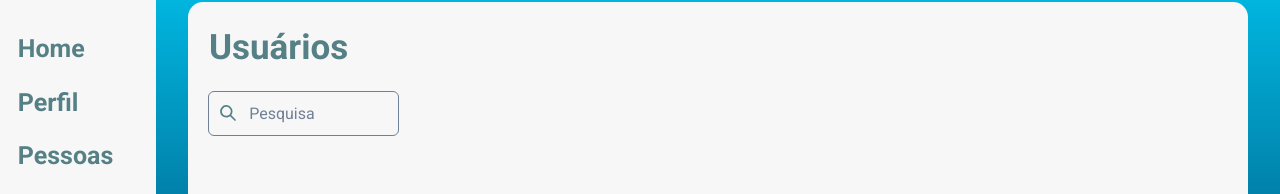
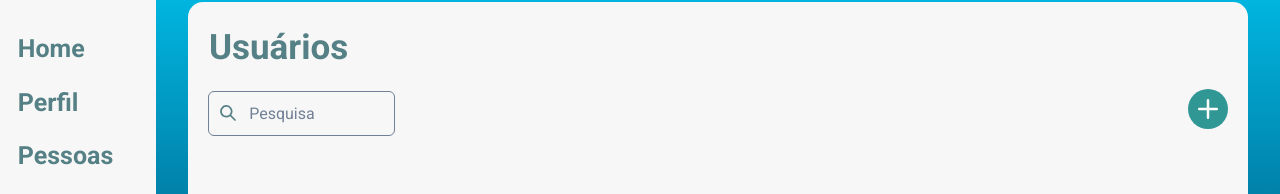
Before and after one commit to GabrieelAraujoo/front-arlock, a React (Create React App) app: page /Adm/Usuarios in a window 1280 px wide. Shown: the part 117-311 px from the top of the page. Built offline with nearby package versions, Linux system fonts and the light colour scheme.

Commit message:
chore: att tabela

```diff
--- a/src/components/Table/Alugueis/Aprovacao/BodyListAprovacao.jsx
+++ b/src/components/Table/Alugueis/Aprovacao/BodyListAprovacao.jsx
@@ -3,11 +3,12 @@ import { Tbody, Td } from "@chakra-ui/react";
 export function BodyListAprovacao({ aprovacao }){
     return(
         <Tbody fontSize="13px" paddingTop="12px" paddingBottom="1px">
-            <Td width="10%">{aprovacao.armario}</Td>
-            <Td width="25%">{aprovacao.aluno}</Td>
-            <Td width="15%">{aprovacao.rm}</Td>
-            <Td width="15%">{aprovacao.curso}</Td>
-            <Td width="25%">{aprovacao.pagamento}</Td>
+            <Td width="15%">{aprovacao.armario}</Td>
+            <Td width="20%">{aprovacao.aluno}</Td>
+            <Td width="10%">{aprovacao.rm}</Td>
+            <Td width="25%">{aprovacao.curso}</Td>
+            <Td width="15%">{aprovacao.pagamento}</Td>
+            <Td width="15%">{aprovacao.pagamento}</Td>
         </Tbody>
  );
 }
--- a/src/components/Table/Alugueis/Aprovacao/HeadListAprovacao.jsx
+++ b/src/components/Table/Alugueis/Aprovacao/HeadListAprovacao.jsx
@@ -3,9 +3,9 @@ import { Thead, Th } from "@chakra-ui/react";
 export function HeadListAprovacao() {
     return (
       <Thead borderBottom="1px" borderBottomColor="gray.700">
-        <Th width="10%">Armario</Th>
-        <Th width="15%">Aluno</Th>
-        <Th width="25%">RM</Th>
+        <Th width="15%">Armario</Th>
+        <Th width="20%">Aluno</Th>
+        <Th width="10%">RM</Th>
         <Th width="25%">Curso</Th>
         <Th width="15%">Pagamento</Th>
         <Th width="15%">Ação</Th>
--- a/src/pages/dashboard/Adm/armarios.jsx
+++ b/src/pages/dashboard/Adm/armarios.jsx
@@ -1,16 +1,19 @@
 import React from "react";
 import { Main } from "../../../layout/Main";
 import { Container } from "../../../layout/Container";
-import { Flex, Text } from "@chakra-ui/react";
+import { Flex, Text,IconButton, Table} from "@chakra-ui/react";
 import PageTitle from "../../../components/PageTitle";
-import { Table } from "@chakra-ui/react";
 import { InputPesquisa } from "../../../components/Input/Pesquisa";
 import { HeadListArmarios } from "../../../components/Table/Armarios/HeadListArmarios";
 import { listArmarios } from "../../../Mock/listArmarios";
 import { BodyListArmarios } from "../../../components/Table/Armarios/BodyListArmarios";
+import { AddIcon } from '@chakra-ui/icons'
 
 function Armarios(){
+    // const { isOpen, onOpen, onClose } = useDisclosure()
+
     return(
+        <>
         <Main>
             <Container>
                 <Flex
@@ -43,12 +46,22 @@ function Armarios(){
                         <Flex
                             justify="space-between"
                             align="center"
-                            marginLeft="20px"
+                            paddingLeft="20px"
                             w="full"
                             alignItems="baseline"
                             >
                             {/* componente pesquisa */}
                             <InputPesquisa />
+
+                            <IconButton
+                                isRound={true}
+                                variant='solid'
+                                colorScheme='teal'
+                                aria-label='Done'
+                                fontSize='20px'
+                                marginRight="20px"
+                                icon={<AddIcon />}
+                            />
                         </Flex>
 
                         <Flex
@@ -69,6 +82,26 @@ function Armarios(){
                 </Flex>
             </Container>
         </Main>
+
+        {/* <Modal isOpen={isOpen} onClose={onClose}>
+        <ModalOverlay />
+        <ModalContent background="#fff">
+          <ModalHeader>Modal Title</ModalHeader>
+          <ModalCloseButton />
+          <ModalBody>
+            <Text>oi</Text>
+          </ModalBody>
+
+          <ModalFooter>
+            <Button colorScheme='blue' mr={3} onClick={onClose}>
+              Close
+            </Button>
+            <Button variant='ghost'>Secondary Action</Button>
+          </ModalFooter>
+        </ModalContent>
+      </Modal> */}
+        </>
+
  );
 }
 
--- a/src/pages/dashboard/Adm/usuario.jsx
+++ b/src/pages/dashboard/Adm/usuario.jsx
@@ -1,16 +1,21 @@
 import React from "react";
 import { Main } from "../../../layout/Main";
 import { Container } from "../../../layout/Container";
-import { Flex, Text } from "@chakra-ui/react";
+import { Flex, Text, IconButton, Table } from "@chakra-ui/react";
 import PageTitle from "../../../components/PageTitle";
-import { Table } from "@chakra-ui/react";
 import { InputPesquisa } from "../../../components/Input/Pesquisa";
 import { HeadListUsuarios } from "../../../components/Table/Usuarios/HeadListUsuarios";
 import { BodyListUsuarios } from "../../../components/Table/Usuarios/BodyListUsuarios";
 import { listUsuarios } from "../../../Mock/listUsuarios";
+import { AddIcon } from '@chakra-ui/icons'
+import { useNavigate } from "react-router-dom";
+
 
 function Usuarios(){
+    const navigate = useNavigate()
+
     return(
+
         <Main>
             <Container>
                 <Flex
@@ -43,12 +48,23 @@ function Usuarios(){
                         <Flex
                             justify="space-between"
                             align="center"
-                            marginLeft="20px"
+                            paddingLeft="20px"
                             w="full"
                             alignItems="baseline"
                             >
                             {/* componente pesquisa */}
                             <InputPesquisa />
+
+                            <IconButton
+                                onClick={() => navigate("/Adm/NovoUsuario")}
+                                isRound={true}
+                                variant='solid'
+                                colorScheme='teal'
+                                aria-label='Done'
+                                fontSize='20px'
+                                marginRight="20px"
+                                icon={<AddIcon />}
+                            />
 
                         </Flex>
 
@@ -70,6 +86,9 @@ function Usuarios(){
                 </Flex>
             </Container>
         </Main>
+
+
+
  );
 }
 
```
